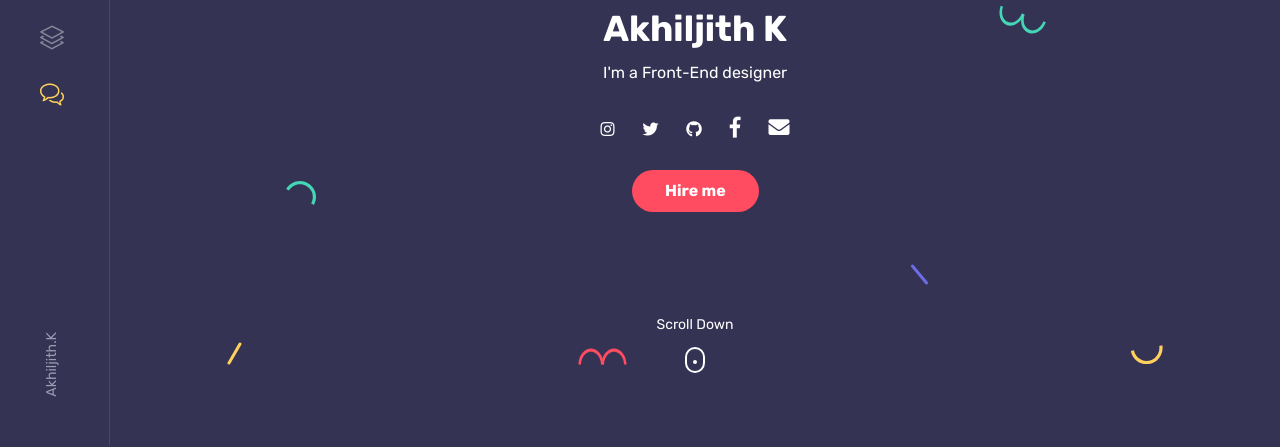
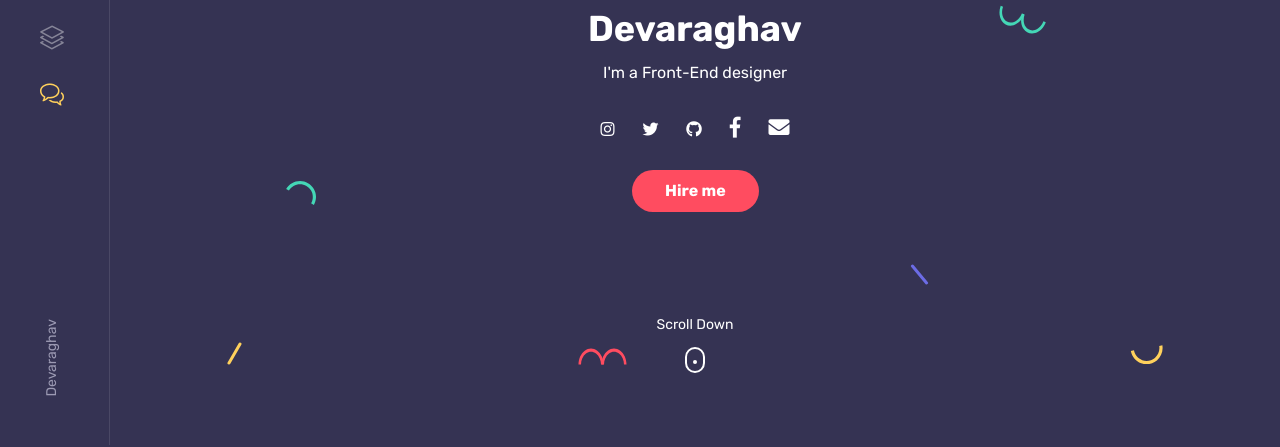
Before and after one commit to Devaraghav/My_web, a plain HTML site: page index.html in a window 1280 px wide. Shown: the part 355-802 px from the top of the page. Drawn offline with Linux system fonts and the light colour scheme; files whose address does not match are found by name.

Commit message:
Update index.html

```diff
--- a/index.html
+++ b/index.html
@@ -3,8 +3,8 @@
 
 <head>
 	<meta http-equiv="Content-Type" content="text/html; charset=UTF-8">
-	<title>AkhiljithK</title>
-	<meta name="description" content="Akhiljith K">
+	<title>Devaraghav</title>
+	<meta name="description" content="Devaraghav">
 	<meta name="viewport" content="width=device-width, initial-scale=1, maximum-scale=1">
 	<link rel="shortcut icon" type="image/x-icon" href="images/avatar-akhil-1.1.png">
 
@@ -74,7 +74,7 @@
 			<div class="site-logo ">
 				<a href="index.html">
 					<!-- <img src="images/logo.svg" alt="Akhil" /> -->
-					<!-- <h2 style="margin: 0px; padding: 0px;">Akhiljith</h2> -->
+					<!-- <h2 style="margin: 0px; padding: 0px;"></h2> -->
 				</a>
 			</div>
 		</div>
@@ -106,7 +106,7 @@
 		<!-- site footer -->
 		<div class="footer">
 			<!-- copyright text -->
-			<span class="copyright">Akhiljith.K</span>
+			<span class="copyright">Devaraghav</span>
 		</div>
 
 	</header>
@@ -124,7 +124,7 @@
 					<img src="images/avatar-akhil-1.1.png" style="width: 140px; height: auto;" alt="img" class="mb-4" />
 
 					<!-- info -->
-					<h1 class="mb-2 mt-0">Akhiljith K</h1>
+					<h1 class="mb-2 mt-0">Devaraghav</h1>
 					<span>I'm a <span class="text-rotating">UI/UX designer, Front-End designer, Nodejs developer
 						</span></span>
 
@@ -1061,7 +1061,7 @@
 						<div class="contact-info">
 							<!-- <h3 class="wow fadeInUp">Let's talk about everything!</h3> -->
 							<p class="wow fadeInUp">Don't like forms? Send me an <a
-									href="akhiljithk112@gmail.com">email</a>. 👋</p>
+									href="">email</a>. 👋</p>
 						</div>
 					</div>
 
```
